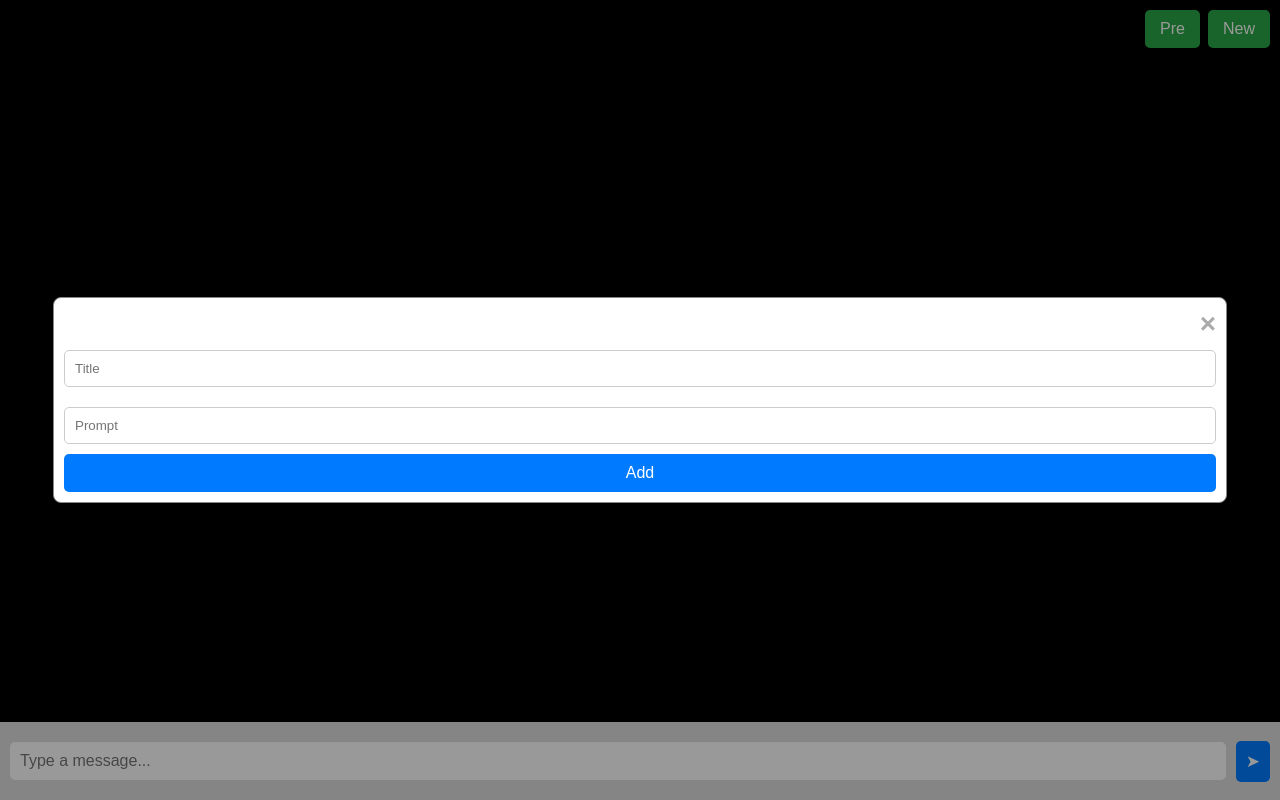
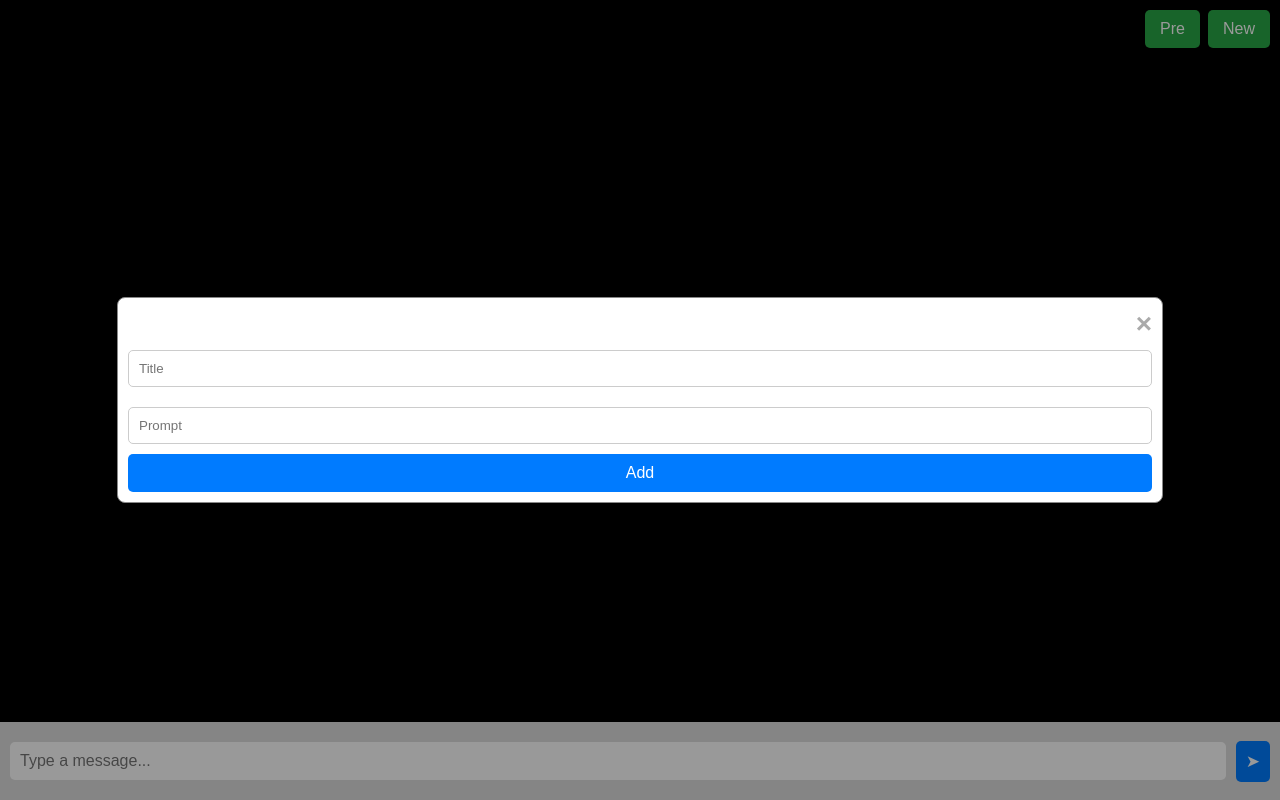
Before and after one commit to akash-607/prompts, a plain HTML site: page index.html in a window 1280 px wide. Both pictures are taken after a click on the button "New". Drawn offline with Linux system fonts and the light colour scheme.

Commit message:
Update index.html

```diff
--- a/index.html
+++ b/index.html
@@ -131,7 +131,7 @@
       padding: 10px;
       border: 1px solid #888;
       width: 100%;
-      max-width: 90vw;
+      max-width: 80vw;
       height: fit-content;
       max-height: 90vh;
       border-radius: 8px;
```
